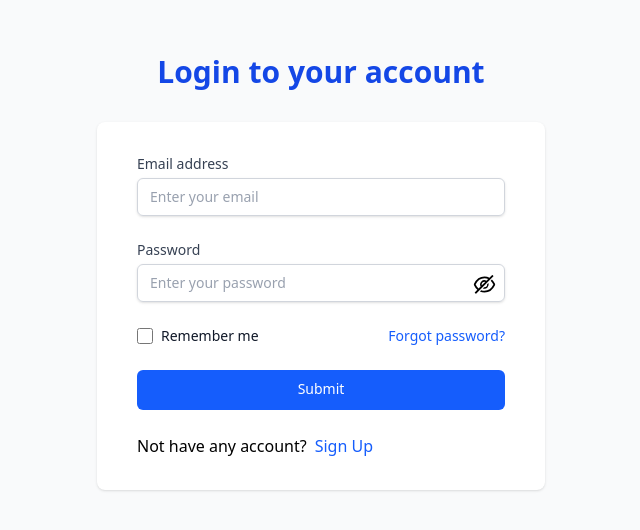
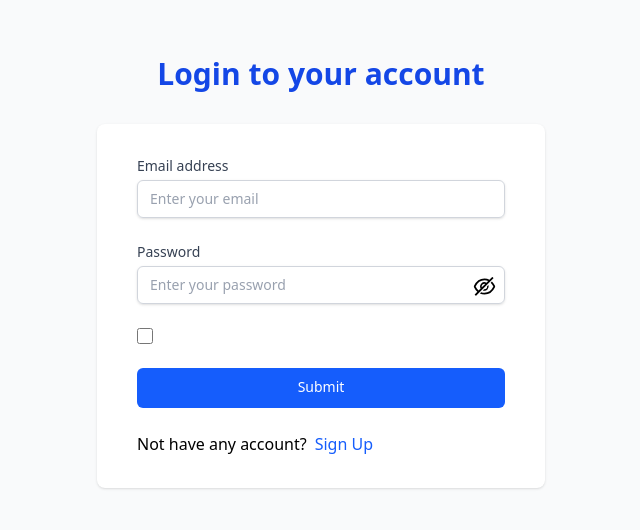
Before and after one commit to Saqib-Nawaab/Mern-Ecommerce, a React (Vite) app in the folder frontend/: page /login in a window 1280 px wide. Shown: the part 140-670 px from the top of the page, without its empty margins (319-959 px from the left). Built offline with nearby package versions, Linux system fonts and the light colour scheme; no server answers.

Commit message:
correct the mistakes

```diff
--- a/frontend/src/components/Login/Login.jsx
+++ b/frontend/src/components/Login/Login.jsx
@@ -121,20 +121,6 @@ const Login = () => {
                   id="remember-me"
                   className="h-4 w-4 text-blue-600 focus:ring-blue-500 border-gray-300 rounded"
                 />
-                <label
-                  htmlFor="remember-me"
-                  className="ml-2 block text-sm text-gray-900"
-                >
-                  Remember me
-                </label>
-              </div>
-              <div className="text-sm">
-                <a
-                  href=".forgot-password"
-                  className="font-medium text-blue-600 hover:text-blue-500"
-                >
-                  Forgot password?
-                </a>
               </div>
             </div>
             <div>
```
